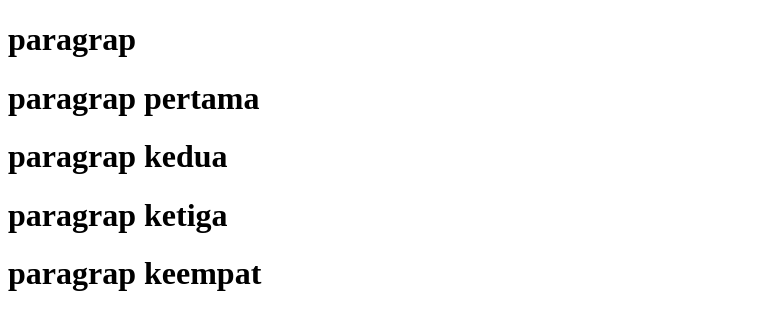
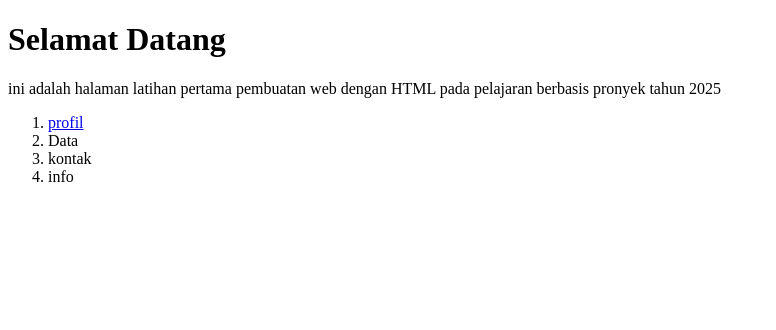
Before and after one commit to sitinaozah25-stack/latihan-git-4, a plain HTML site: page index.html in a window 1280 px wide. Shown: the whole page, without its empty margins (0-776 px from the left). Drawn offline with Linux system fonts and the light colour scheme.

Commit message:
menambahkan paragrap

```diff
--- a/index.html
+++ b/index.html
@@ -6,12 +6,13 @@
     <title>latihan 1</title>
 </head>
 <body>
-    <h1>paragrap</h1>
-    <h1>paragrap pertama</h1>
-    <h1>paragrap kedua</h1>
-    <h1>paragrap ketiga</h1>
-    <h1>paragrap keempat</h1>
-
-
+    <h1>Selamat Datang</h1>
+    <p>ini adalah halaman latihan pertama pembuatan web dengan HTML pada pelajaran berbasis pronyek tahun 2025</p>
+    <ol>
+        <li><a href="profil.html">profil</a></li>
+        <li>Data</li>
+        <li>kontak</li>
+        <li>info</li>
+    </ol>
 </body>
 </html>
```
Also changed, not shown: profil.html (added, +14 -0 lines).
